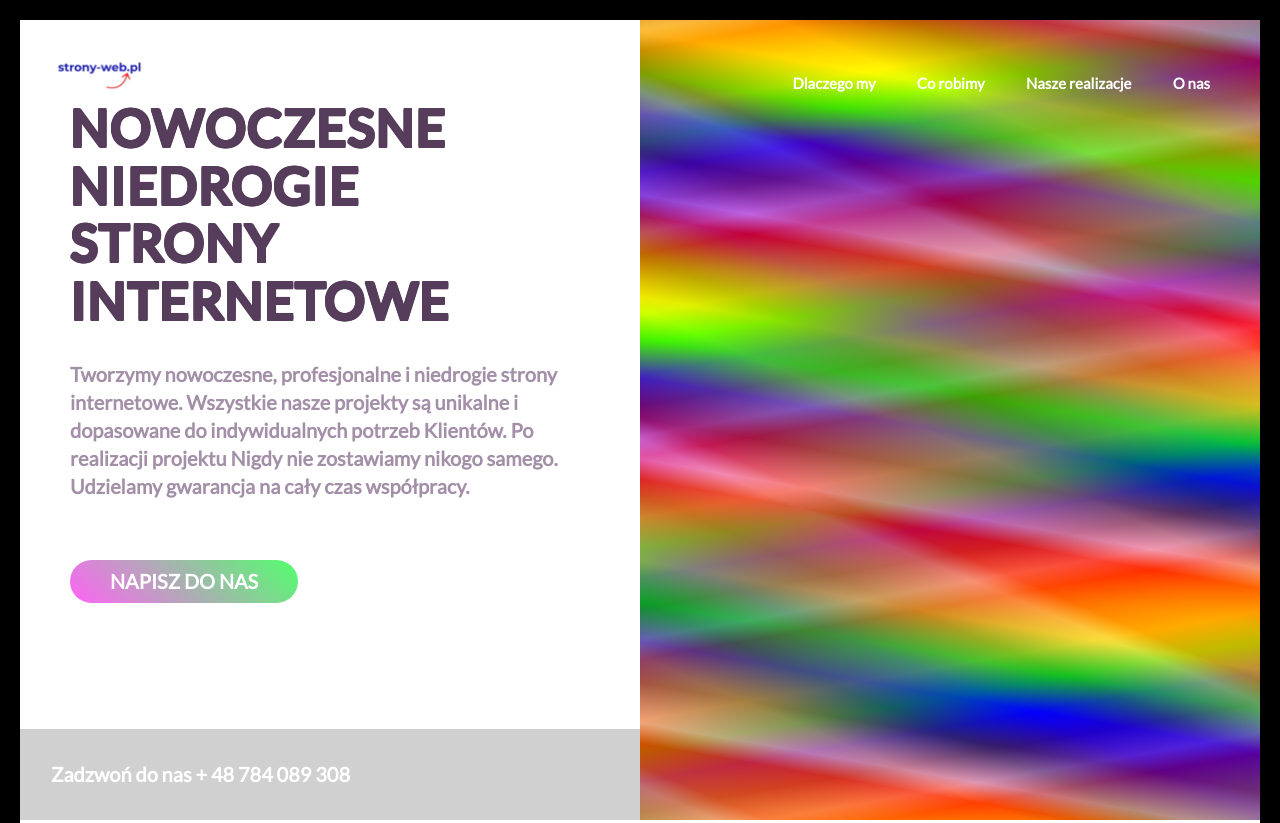
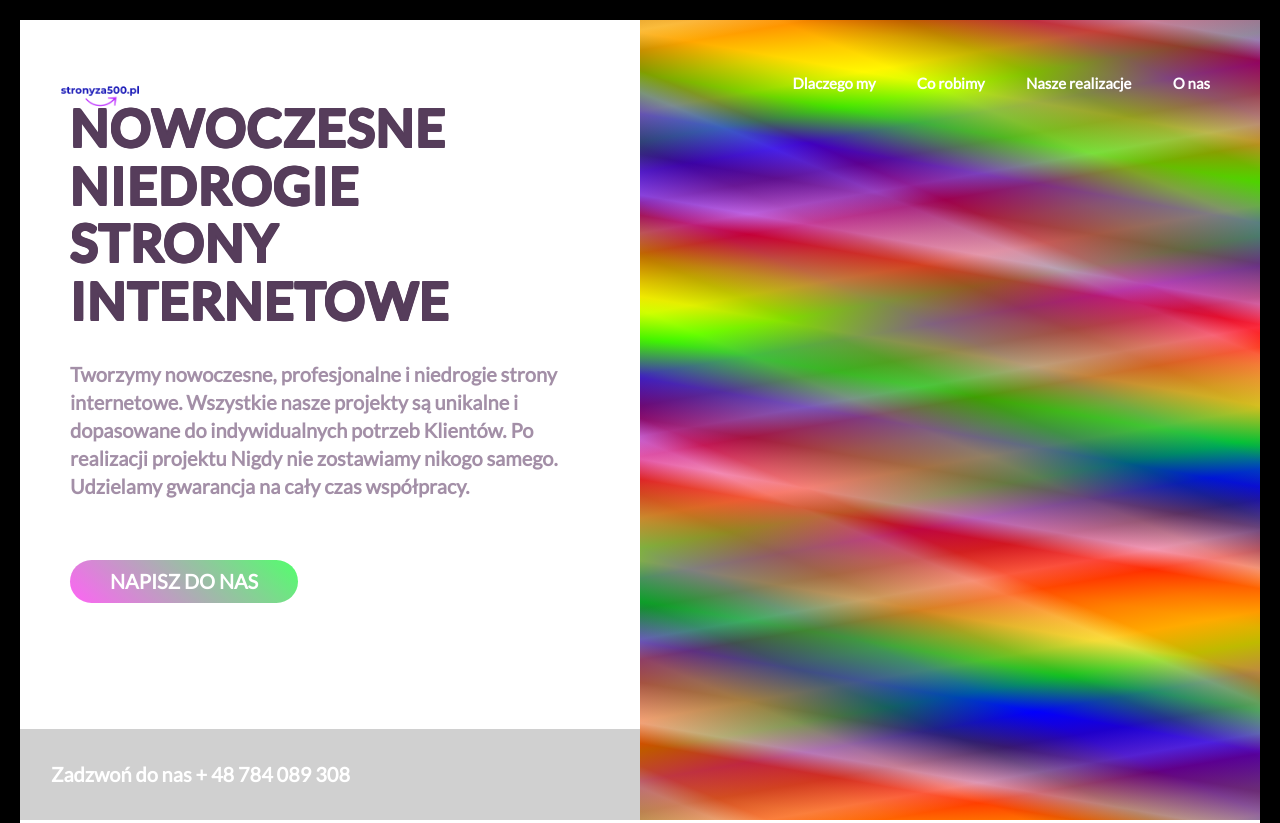
Before and after one commit to hubkubas/stronyza500.pl, a website: page index.html in a window 1280 px wide. Shown: the top 823 px of the page. Drawn offline with nearby package versions, Linux system fonts and the light colour scheme; files whose address does not match are found by name.

Commit message:
little changes

```diff
--- a/index.html
+++ b/index.html
@@ -12,7 +12,7 @@
     gtag('config', 'UA-37798581-9');
     </script>
 
-    <title>Projektowanie i tworzenie stron internetowych | stronyweb.pl</title>
+    <title>Projektowanie i tworzenie stron internetowych | stronyza500.pl</title>
     <meta name="description" content="Strony internetowe Warszawa, Kraków, Poznań, Wrocław, Gdańsk, Łódź i cała Polska. Tworzenie stron www. Potrzebujesz stronę internetową? zadzwoń 784 089 308. Projektujemy tanie, nowoczesne i skuteczne witryny firmowe, portale. Zapewniamy pełne wsparcie po realizacji projektu.">
     <meta name="keywords" content="strony internetowe, strony www">
     <meta charset="utf-8" />
@@ -36,7 +36,7 @@
 
         <div class="left">
             <div class="row">
-                <img src="img/strony_logo.png" alt="logo" class="logo">
+                <img src="img/stronyza500_logo.png" alt="logo firmy stronyza500.pl" class="logo">
             </div>
             <div class="hero-text-box">
                 <div class="row">
```
Also changed, not shown: package.json (added, +22 -0 lines), img/stronyza500_logo.png (added), 2 other files.
